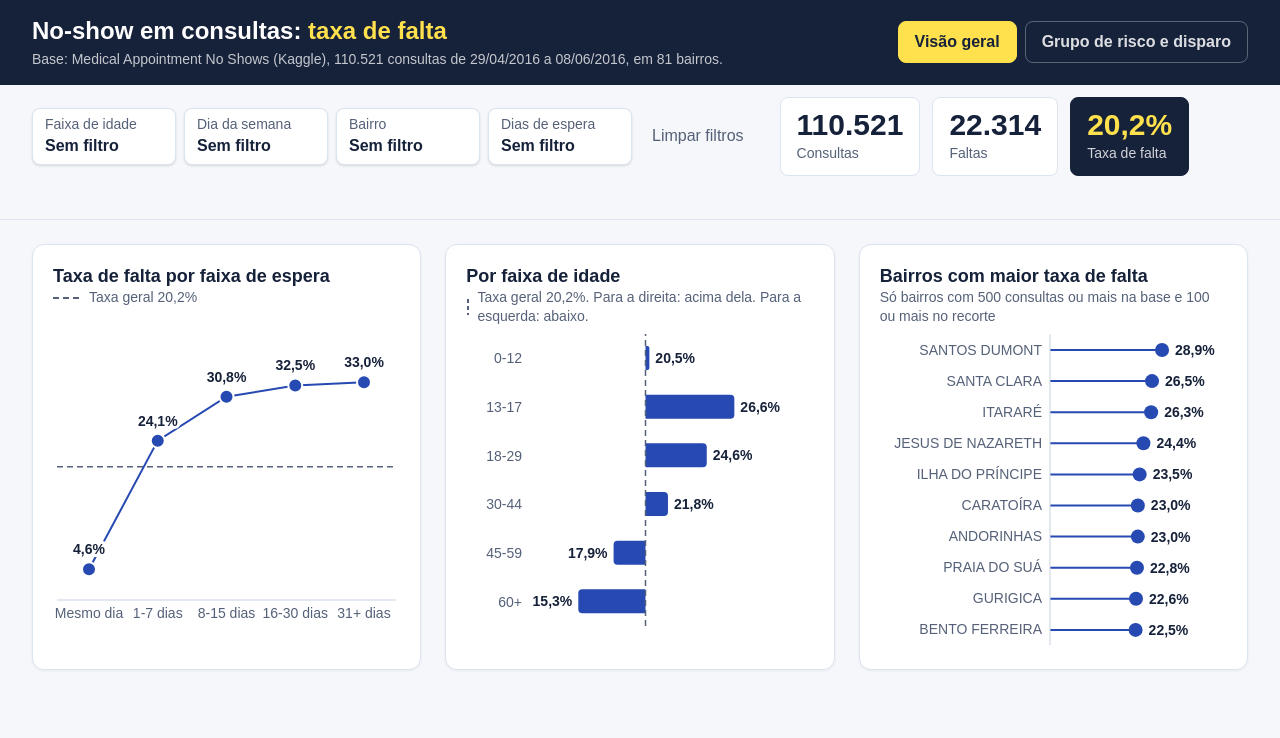
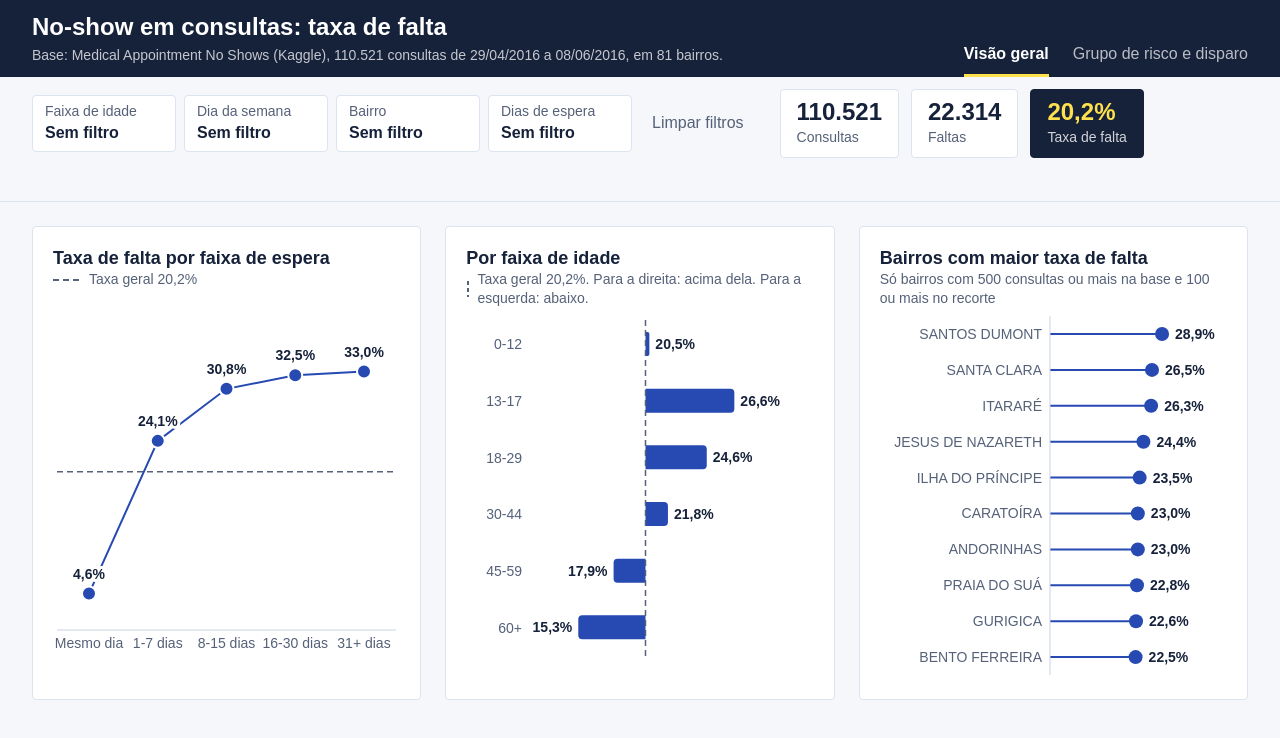
Before and after one commit to cauedev30/analise-no-show-consultas, a Next.js app in the folder dashboard/: page / in a window 1280 px wide. Shown: the top 738 px of the page. Built offline with nearby package versions, Linux system fonts and the light colour scheme; a web font is replaced by a local one.

Commit message:
Deixa o painel mais sóbrio: números menores, sem sombra e abas sublinhadas no topo

```diff
--- a/dashboard/app/globals.css
+++ b/dashboard/app/globals.css
@@ -44,7 +44,7 @@
   --text-grafico--line-height: 1.3;
   --text-pagina: 1.5rem;
   --text-pagina--line-height: 1.25;
-  --text-numero: 1.875rem;
+  --text-numero: 1.5rem;
   --text-numero--line-height: 1;
 }
 
@@ -66,9 +66,8 @@ body {
   .cartao {
     background: var(--color-fundo);
     border: 1px solid var(--color-grade);
-    border-radius: 0.75rem;
+    border-radius: 0.25rem;
     padding: 1.25rem;
-    box-shadow: 0 1px 3px rgb(22 33 58 / 0.06);
   }
 }
 
--- a/dashboard/app/page.tsx
+++ b/dashboard/app/page.tsx
@@ -26,12 +26,12 @@ export default function Home() {
 
   return (
     <>
-      {/* Barra de topo escura, como num painel de BI: título à esquerda, as duas páginas em botões à direita. */}
-      <header className="bg-texto px-6 py-4 text-fundo lg:px-8">
-        <div className="flex flex-wrap items-center justify-between gap-x-8 gap-y-3">
-          <div>
+      {/* Barra de topo escura, como num painel de BI: título à esquerda, as duas páginas em abas à direita. */}
+      <header className="bg-texto px-6 pt-3 text-fundo lg:px-8">
+        <div className="flex flex-wrap items-end justify-between gap-x-8 gap-y-1">
+          <div className="pb-3">
             <h1 className="text-pagina font-bold">
-              No-show em consultas: <span className="text-marca">taxa de falta</span>
+              No-show em consultas: taxa de falta
             </h1>
             <p className="mt-1 text-rotulo text-fundo/75">
               Base: Medical Appointment No Shows (Kaggle), {formatarInteiro(painel.totais.consultas)} consultas de{" "}
--- a/dashboard/components/Abas.tsx
+++ b/dashboard/components/Abas.tsx
@@ -34,7 +34,7 @@ export function Abas({ abas, ativa, onChange }: Props) {
   }
 
   return (
-    <div role="tablist" aria-label="Seções do painel" className="flex gap-2">
+    <div role="tablist" aria-label="Seções do painel" className="flex gap-6">
       {abas.map((aba, i) => {
         const selecionada = aba.id === ativa;
         return (
@@ -53,10 +53,10 @@ export function Abas({ abas, ativa, onChange }: Props) {
             onKeyDown={(e) => aoTeclar(e, i)}
             className={
               // Foco em amarelo com `!`: o :focus-visible global (azul-marinho) some na barra escura e ganharia sem ele.
-              "cursor-pointer rounded-lg border px-4 py-2 text-corpo font-bold focus-visible:outline-marca! " +
+              "cursor-pointer border-b-[3px] py-2 text-corpo focus-visible:outline-marca! " +
               (selecionada
-                ? "border-marca bg-marca text-texto"
-                : "border-fundo/30 text-fundo/85 hover:bg-fundo/10")
+                ? "border-marca font-bold text-fundo"
+                : "border-transparent text-fundo/70 hover:text-fundo")
             }
           >
             {aba.rotulo}
--- a/dashboard/components/Cartao.tsx
+++ b/dashboard/components/Cartao.tsx
@@ -11,8 +11,8 @@ interface Props {
 export function Cartao({ rotulo, valor, complemento, destaque = false }: Props) {
   const secundario = destaque ? "text-fundo/80" : "text-texto-2";
   return (
-    <div className={"rounded-lg border px-4 py-3 " + (destaque ? "border-texto bg-texto" : "border-grade bg-fundo")}>
-      <p className={"text-2xl font-bold sm:text-numero " + (destaque ? "text-marca" : "text-texto")}>{valor}</p>
+    <div className={"rounded border px-4 py-2.5 " + (destaque ? "border-texto bg-texto" : "border-grade bg-fundo")}>
+      <p className={"text-xl font-semibold sm:text-numero " + (destaque ? "text-marca" : "text-texto")}>{valor}</p>
       <p className={"mt-1 text-rotulo " + secundario}>{rotulo}</p>
       {complemento && <p className={"text-rotulo " + secundario}>{complemento}</p>}
     </div>
--- a/dashboard/components/Filtros.tsx
+++ b/dashboard/components/Filtros.tsx
@@ -32,7 +32,7 @@ export function Filtros({ ordem, filtros, onChange }: Props) {
         type="button"
         onClick={() => onChange(SEM_FILTROS)}
         disabled={!algumAtivo}
-        className="cursor-pointer rounded-lg px-3 py-2 text-corpo underline underline-offset-4 enabled:hover:bg-neutro disabled:cursor-default disabled:text-texto-2 disabled:no-underline"
+        className="cursor-pointer rounded px-3 py-2 text-corpo underline underline-offset-4 enabled:hover:bg-neutro disabled:cursor-default disabled:text-texto-2 disabled:no-underline"
       >
         Limpar filtros
       </button>
--- a/dashboard/components/Recomendacoes.tsx
+++ b/dashboard/components/Recomendacoes.tsx
@@ -25,20 +25,20 @@ export function Recomendacoes({ painel, className = "" }: Props) {
       <p className="mt-1 text-corpo">Um agente de disparo de lembretes para reduzir as faltas</p>
 
       <div className="mt-4 grid gap-4 md:grid-cols-3">
-        <div className="rounded-lg border border-grade bg-folha p-4">
+        <div className="rounded border border-grade bg-folha p-4">
           <h3 className="text-corpo font-bold">Classifica</h3>
           <p className="mt-1 text-corpo">
             No agendamento, calcula o risco de falta pela espera e pela idade. De {idadesDoGrupo}, com {esperaDoGrupo} de
             espera, a falta é de {formatarPct(grupo.taxa)}.
           </p>
         </div>
-        <div className="rounded-lg border border-grade bg-folha p-4">
+        <div className="rounded border border-grade bg-folha p-4">
           <h3 className="text-corpo font-bold">Dispara</h3>
           <p className="mt-1 text-corpo">
             Para quem tem risco alto, manda mais de um lembrete antes da consulta e pede confirmação.
           </p>
         </div>
-        <div className="rounded-lg border border-grade bg-folha p-4">
+        <div className="rounded border border-grade bg-folha p-4">
           <h3 className="text-corpo font-bold">Libera</h3>
           <p className="mt-1 text-corpo">
             Se o paciente cancela ou não confirma, o horário é oferecido a quem está na lista de espera.
@@ -47,15 +47,15 @@ export function Recomendacoes({ painel, className = "" }: Props) {
       </div>
 
       <div className="mt-4 grid gap-4 md:grid-cols-2">
-        <div className="rounded-lg border border-texto bg-texto p-4">
-          <p className="text-numero font-bold text-marca">{formatarPct(grupo.taxa)}</p>
+        <div className="rounded border border-texto bg-texto p-4">
+          <p className="text-numero font-semibold text-marca">{formatarPct(grupo.taxa)}</p>
           <p className="mt-1 text-corpo text-fundo">
             é a taxa de falta do grupo de maior risco, que soma {formatarPct(grupo.pct_consultas)} das consultas e{" "}
             {formatarPct(grupo.pct_faltas)} das faltas.
           </p>
         </div>
-        <div className="rounded-lg border border-grade bg-folha p-4">
-          <p className="text-numero font-bold">{consultasAMais}</p>
+        <div className="rounded border border-grade bg-folha p-4">
+          <p className="text-numero font-semibold">{consultasAMais}</p>
           <p className="mt-1 text-corpo">consultas a mais em seis semanas, se o grupo de risco faltasse como a média.</p>
         </div>
       </div>
--- a/dashboard/components/SeletorMultiplo.tsx
+++ b/dashboard/components/SeletorMultiplo.tsx
@@ -98,7 +98,7 @@ export function SeletorMultiplo({ rotulo, opcoes, selecionados, onChange, comBus
         aria-controls={aberto ? idLista : undefined}
         onClick={() => (aberto ? fechar(false) : setAberto(true))}
         className={
-          "flex min-w-36 max-w-60 cursor-pointer flex-col rounded-lg border bg-fundo px-3 py-1.5 text-left shadow-sm hover:bg-neutro " +
+          "flex min-w-36 max-w-60 cursor-pointer flex-col rounded border bg-fundo px-3 py-1.5 text-left hover:bg-neutro " +
           (selecionados.length > 0 ? "border-texto" : "border-grade")
         }
       >
@@ -112,7 +112,7 @@ export function SeletorMultiplo({ rotulo, opcoes, selecionados, onChange, comBus
           role="group"
           aria-label={rotulo}
           onMouseDown={aoApertarNaLista}
-          className="absolute left-0 top-full z-20 mt-1 w-64 rounded-lg border border-grade bg-fundo p-2 shadow-lg"
+          className="absolute left-0 top-full z-20 mt-1 w-64 rounded border border-eixo bg-fundo p-2 shadow-md"
         >
           {comBusca && (
             <input
@@ -122,7 +122,7 @@ export function SeletorMultiplo({ rotulo, opcoes, selecionados, onChange, comBus
               onChange={(e) => setBusca(e.target.value)}
               placeholder={textoBusca}
               aria-label={`Buscar em ${rotulo.toLowerCase()}`}
-              className="mb-2 w-full rounded-md border border-eixo bg-fundo px-2 py-1.5 text-corpo"
+              className="mb-2 w-full rounded border border-eixo bg-fundo px-2 py-1.5 text-corpo"
             />
           )}
           <ul className="max-h-72 overflow-y-auto">
--- a/dashboard/components/VisaoGeral.tsx
+++ b/dashboard/components/VisaoGeral.tsx
@@ -81,7 +81,7 @@ export function VisaoGeral({ filtros, onChange }: Props) {
         <Revelar className="cartao max-sm:px-3">
           {(entrada) => (
             <GraficoLinha
-              className="h-[23rem] xl:h-[24rem]"
+              className="h-[23rem] xl:h-[27rem]"
               titulo="Taxa de falta por faixa de espera"
               categorias={ordem.faixa_espera}
               resumos={dados.porEspera}
@@ -98,7 +98,7 @@ export function VisaoGeral({ filtros, onChange }: Props) {
         <Revelar className="cartao max-sm:px-3">
           {(entrada) => (
             <GraficoDesvio
-              className="h-[18rem] xl:h-[24rem]"
+              className="h-[18rem] xl:h-[27rem]"
               titulo="Por faixa de idade"
               categorias={ordem.faixa_etaria}
               resumos={dados.porIdade}
@@ -115,7 +115,7 @@ export function VisaoGeral({ filtros, onChange }: Props) {
         <Revelar className="cartao max-sm:px-3">
           {(entrada) => (
             <GraficoBairros
-              className="h-[30rem] xl:h-[24rem]"
+              className="h-[30rem] xl:h-[27rem]"
               titulo="Bairros com maior taxa de falta"
               bairros={dados.ranking}
               minimoNaBase={painel.minimo_consultas_bairro}
```
